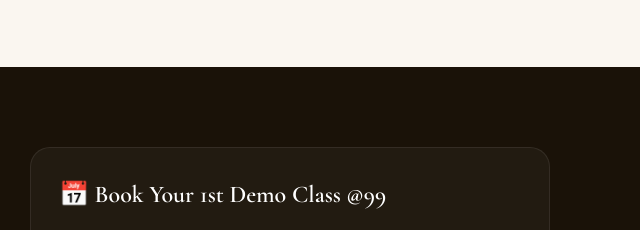
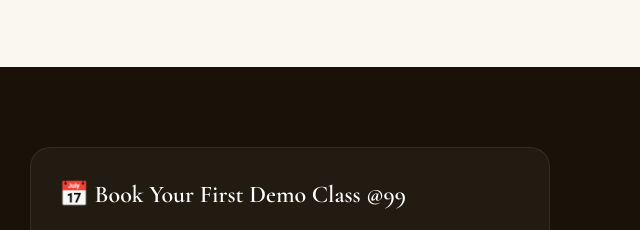
Before and after one commit to ishika2323/index, a plain HTML site: page index.html in a window 1280 px wide. Shown: the part 5650-5880 px from the top of the page, 640-1280 px from the left. Drawn offline with nearby package versions, Linux system fonts and the light colour scheme.

Commit message:
Update index.html

```diff
--- a/index.html
+++ b/index.html
@@ -628,7 +628,7 @@
       </div>
 
       <div class="contact-form fade-up">
-        <h3>&#x1F4C5; Book Your 1st Demo Class @99 </h3>
+        <h3>&#x1F4C5; Book Your First Demo Class @99 </h3>
         <form id="demoForm" onsubmit="submitForm(event)">
           <div class="form-row">
             <div class="form-group">
```
